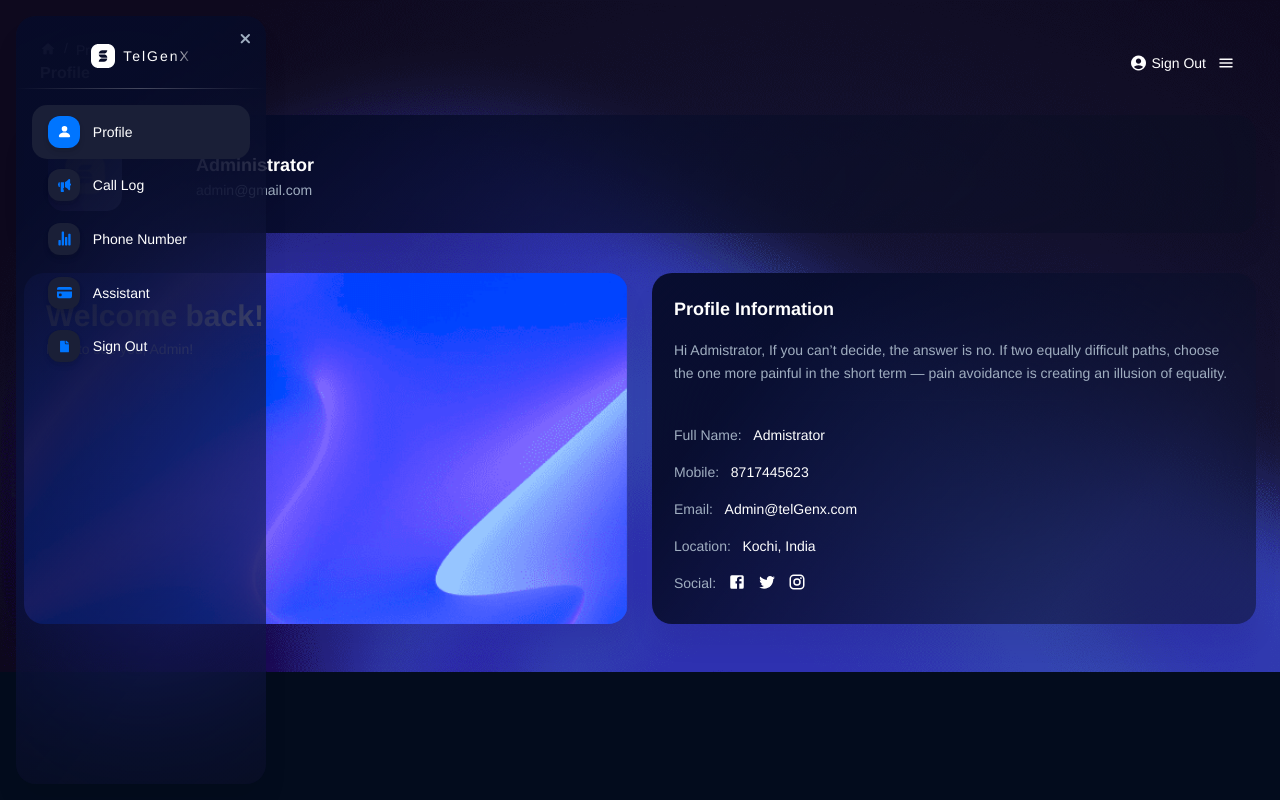
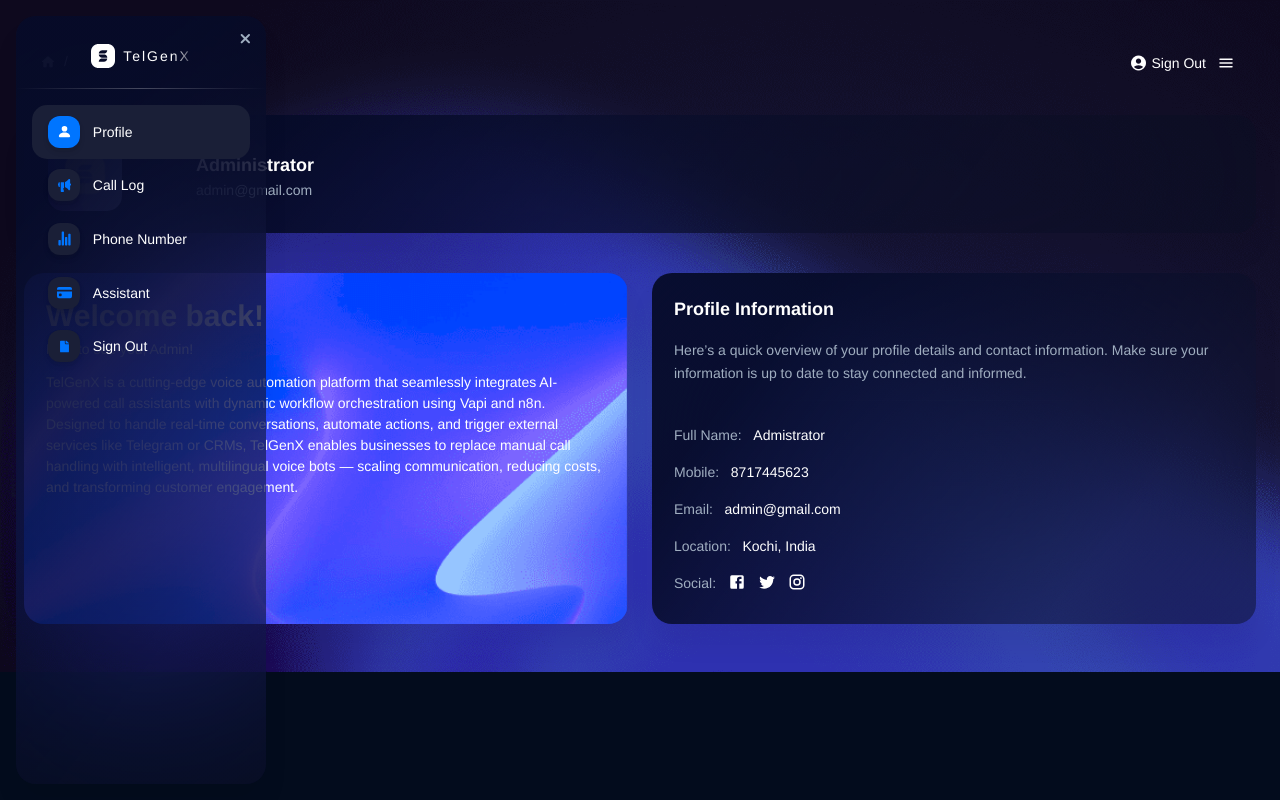
Before and after one commit to VishnuPrasad2000/Hackathon, a React (Create React App) app: page /profile in a window 1280 px wide. Built offline with nearby package versions, Linux system fonts and the light colour scheme; a small style sheet from the web is missing.

Commit message:
UI cleanup

```diff
--- a/src/examples/Navbars/DashboardNavbar/index.js
+++ b/src/examples/Navbars/DashboardNavbar/index.js
@@ -64,7 +64,8 @@ import logoSpotify from "assets/images/small-logos/logo-spotify.svg";
 function DashboardNavbar({ absolute, light, isMini }) {
   const [navbarType, setNavbarType] = useState();
   const [controller, dispatch] = useVisionUIController();
-  const { miniSidenav, transparentNavbar, fixedNavbar, openConfigurator } = controller;
+  const { miniSidenav, transparentNavbar, fixedNavbar, openConfigurator } =
+    controller;
   const [openMenu, setOpenMenu] = useState(false);
   const route = useLocation().pathname.split("/").slice(1);
 
@@ -78,7 +79,10 @@ function DashboardNavbar({ absolute, light, isMini }) {
 
     // A function that sets the transparent state of the navbar.
     function handleTransparentNavbar() {
-      setTransparentNavbar(dispatch, (fixedNavbar && window.scrollY === 0) || !fixedNavbar);
+      setTransparentNavbar(
+        dispatch,
+        (fixedNavbar && window.scrollY === 0) || !fixedNavbar
+      );
     }
 
     /**
@@ -95,7 +99,8 @@ function DashboardNavbar({ absolute, light, isMini }) {
   }, [dispatch, fixedNavbar]);
 
   const handleMiniSidenav = () => setMiniSidenav(dispatch, !miniSidenav);
-  const handleConfiguratorOpen = () => setOpenConfigurator(dispatch, !openConfigurator);
+  const handleConfiguratorOpen = () =>
+    setOpenConfigurator(dispatch, !openConfigurator);
   const handleOpenMenu = (event) => setOpenMenu(event.currentTarget);
   const handleCloseMenu = () => setOpenMenu(false);
 
@@ -127,7 +132,10 @@ function DashboardNavbar({ absolute, light, isMini }) {
       <NotificationItem
         color="text"
         image={
-          <Icon fontSize="small" sx={{ color: ({ palette: { white } }) => white.main }}>
+          <Icon
+            fontSize="small"
+            sx={{ color: ({ palette: { white } }) => white.main }}
+          >
             payment
           </Icon>
         }
@@ -145,8 +153,17 @@ function DashboardNavbar({ absolute, light, isMini }) {
       sx={(theme) => navbar(theme, { transparentNavbar, absolute, light })}
     >
       <Toolbar sx={(theme) => navbarContainer(theme)}>
-        <VuiBox color="inherit" mb={{ xs: 1, md: 0 }} sx={(theme) => navbarRow(theme, { isMini })}>
-          <Breadcrumbs icon="home" title={route[route&&route?.length - 1]} route={route} light={light} />
+        <VuiBox
+          color="inherit"
+          mb={{ xs: 1, md: 0 }}
+          sx={(theme) => navbarRow(theme, { isMini })}
+        >
+          <style>{`
+    .breadcrumbs span {
+      display: none;
+    }
+  `}</style>
+          <Breadcrumbs icon="home" title={""} route={[]} light={light} />
         </VuiBox>
         {isMini ? null : (
           <VuiBox sx={(theme) => navbarRow(theme, { isMini })}>
@@ -175,7 +192,9 @@ function DashboardNavbar({ absolute, light, isMini }) {
                 sx={navbarMobileMenu}
                 onClick={handleMiniSidenav}
               >
-                <Icon className={"text-white"}>{miniSidenav ? "menu_open" : "menu"}</Icon>
+                <Icon className={"text-white"}>
+                  {miniSidenav ? "menu_open" : "menu"}
+                </Icon>
               </IconButton>
               {renderMenu()}
             </VuiBox>
--- a/src/layouts/profile/components/Welcome/index.js
+++ b/src/layouts/profile/components/Welcome/index.js
@@ -24,6 +24,9 @@ const Welcome = () => {
           </VuiTypography>
           <VuiTypography color="white" variant="button" fontWeight="regular">
             Nice to see you, Admin!
+          </VuiTypography>
+          <VuiTypography color="white" variant="button" fontWeight="regular" mt="12px">
+            TelGenX is a cutting-edge voice automation platform that seamlessly integrates AI-powered call assistants with dynamic workflow orchestration using Vapi and n8n. Designed to handle real-time conversations, automate actions, and trigger external services like Telegram or CRMs, TelGenX enables businesses to replace manual call handling with intelligent, multilingual voice bots — scaling communication, reducing costs, and transforming customer engagement.
           </VuiTypography>
         </VuiBox>
         <VuiBox justifySelf="flex-end">
--- a/src/layouts/profile/index.js
+++ b/src/layouts/profile/index.js
@@ -32,11 +32,11 @@ function Overview() {
           <Grid item xs={12} md={6}>
             <ProfileInfoCard
               title="profile information"
-              description="Hi Admistrator, If you can’t decide, the answer is no. If two equally difficult paths, choose the one more painful in the short term — pain avoidance is creating an illusion of equality."
+              description="Here’s a quick overview of your profile details and contact information. Make sure your information is up to date to stay connected and informed."
               info={{
                 fullName: "Admistrator",
                 mobile: "8717445623",
-                email: "Admin@telGenx.com",
+                email: "admin@gmail.com",
                 location: "Kochi, India",
               }}
               social={[
```
